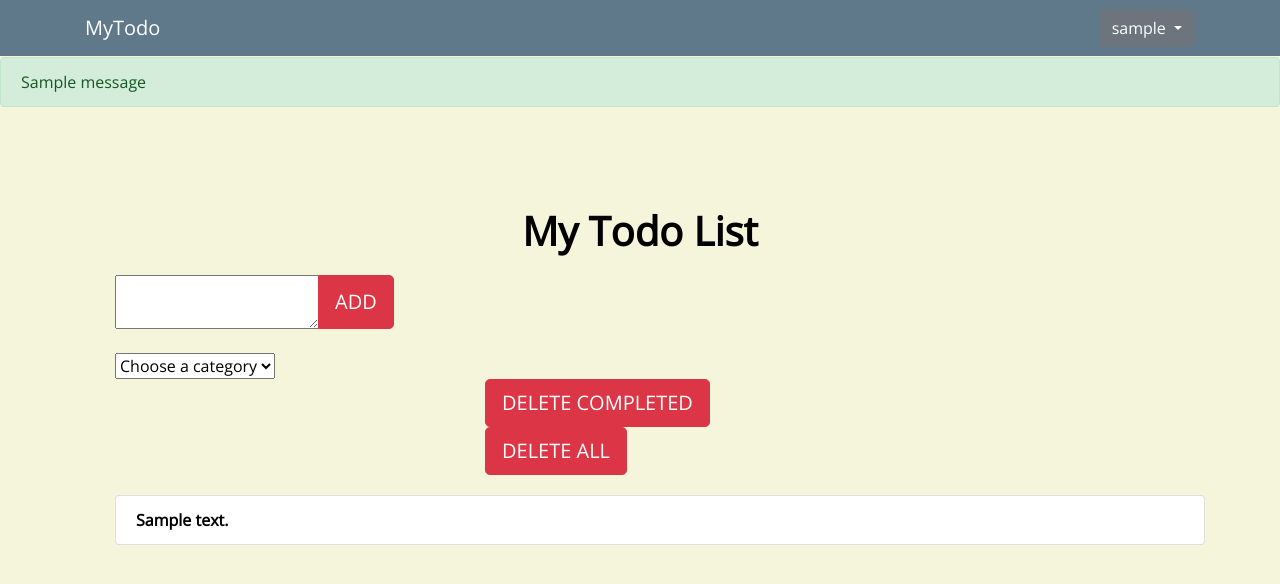
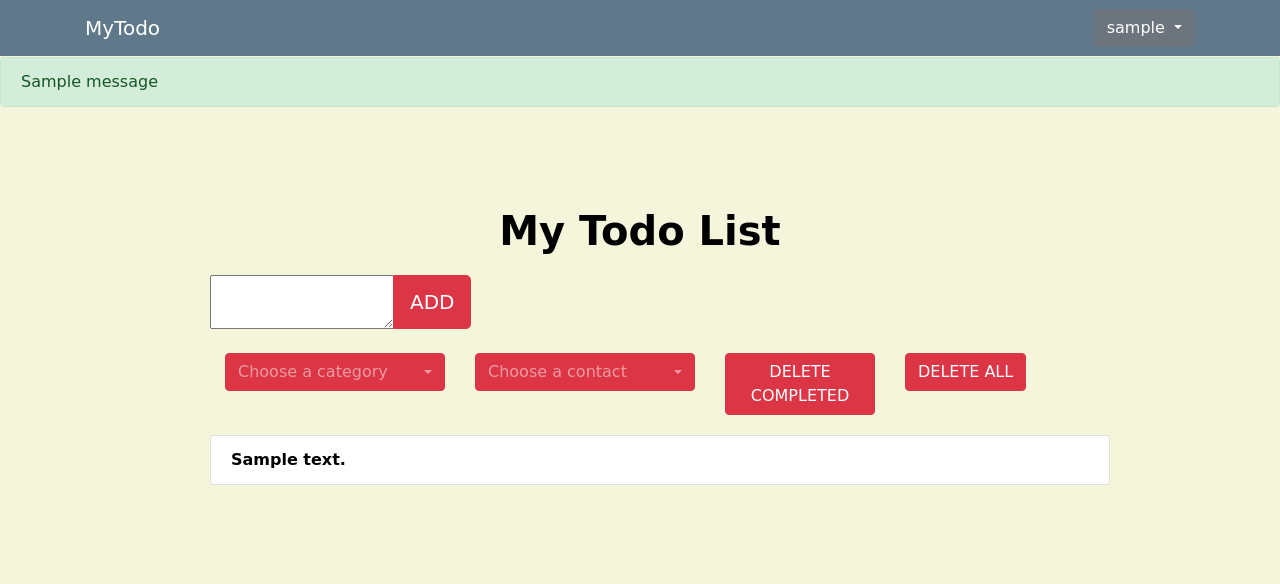
Before and after one commit to migues3/Django-Todo-Website, a Django app: template templates/main/index.html in a window 1280 px wide. Shown: the top 584 px of the page. Run offline with Django 3.2, Linux system fonts and the light colour scheme; a user stored in the database is signed in; tables that the repository leaves empty hold one stand-in row (values such as "Sample post"); the template is opened without the code that fills it: most values are stand-ins (such as "Sample title", 1, 10 or a date in 2020); one stand-in notice (Sample message) is shown; form fields are guessed from the names that the template uses; some libraries are stand-ins or nearby versions.

Commit message:
Added feature where users can add contacts and label their todos with categories

```diff
--- a/forms.py
+++ b/forms.py
@@ -14,3 +14,8 @@ class RegisterForm(UserCreationForm):
     class Meta:
         model = User
         fields = ['username', 'email', 'password1', 'password2']
+
+class ContactForm(forms.Form):
+    first_name = forms.CharField(max_length=50, widget=forms.TextInput(attrs={'placeholder': 'First name of contact'}))
+    last_name = forms.CharField(max_length=50, widget=forms.TextInput(attrs={'placeholder': 'Last name of contact'}))
+    email = forms.EmailField(widget=forms.TextInput(attrs={'type': 'email','placeholder': ('E-mail address')}))
--- a/static/main/style.css
+++ b/static/main/style.css
@@ -27,19 +27,9 @@
     padding-right: 40px;
 }
 
-.delcompleted {
-    margin-top: 20px;
-    margin-left: 410px;
-}
-
-.delall {
-    margin-top: 20px;
-    margin-left: 10px;
-}
-
 .todo-complete {
     text-decoration: line-through;
-    color: red;
+    color: #dc3545;
     font-weight: bold;
 }
 
@@ -50,7 +40,7 @@
 
 .noncomplete:hover {
     text-decoration: line-through;
-    color: red;
+    color: #dc3545 ;
     font-weight: bold;
 }
 
@@ -67,6 +57,10 @@
     font-weight: normal;
     text-transform: uppercase;
     margin-right: 20px;
+}
+
+.todo-category- {
+    background: transparent;
 }
 
 .todo-category-Home {
@@ -92,19 +86,20 @@
 /* CSS for body/home page */
 body {
     background-color: beige;
-    font-family: 'Open Sans', 'sans-serif';
+    font-family: 'Comic Sans MS', 'sans-serif';
 }
 
 .main_title {
     color: black;
     font-weight: bold;
     text-align: center;
+    font-family: "Comic Sans MS";
 }
 
 .container-fluid {
     margin-top: 100px;
-    padding-left: 75px;
-    padding-right: 75px;
+    padding-left: 170px;
+    padding-right: 170px;
 }
 
 .alert {
@@ -130,3 +125,24 @@ body {
 .todo-list {
     margin-top: 20px;
 }
+
+.contact-email {
+    margin-left: 30px;
+}
+
+.contact-title {
+    text-align: center;
+}
+
+/* Contact Page */
+.contact-list a {
+    text-decoration: none;
+}
+
+.contact-list li {
+    color: black;
+}
+
+.contact-list li:hover {
+    color: #dc3545
+}
--- a/templates/main/base.html
+++ b/templates/main/base.html
@@ -10,6 +10,16 @@
     <link rel="stylesheet" href="https://stackpath.bootstrapcdn.com/bootstrap/4.3.1/css/bootstrap.min.css" integrity="sha384-ggOyR0iXCbMQv3Xipma34MD+dH/1fQ784/j6cY/iJTQUOhcWr7x9JvoRxT2MZw1T" crossorigin="anonymous">
     <link rel="stylesheet" href="{% static 'main/style.css' %}">
     <link href="https://fonts.googleapis.com/css?family=Open+Sans&display=swap" rel="stylesheet">
+    <!-- Bootstrap-Select -->
+    <link rel="stylesheet" href="https://cdn.jsdelivr.net/npm/bootstrap-select@1.13.9/dist/css/bootstrap-select.min.css">
+
+    <!-- Bootstrap Javascript and JQuery -->
+    <script src="https://code.jquery.com/jquery-3.3.1.slim.min.js" integrity="sha384-q8i/X+965DzO0rT7abK41JStQIAqVgRVzpbzo5smXKp4YfRvH+8abtTE1Pi6jizo" crossorigin="anonymous"></script>
+    <script src="https://cdnjs.cloudflare.com/ajax/libs/popper.js/1.14.7/umd/popper.min.js" integrity="sha384-UO2eT0CpHqdSJQ6hJty5KVphtPhzWj9WO1clHTMGa3JDZwrnQq4sF86dIHNDz0W1" crossorigin="anonymous"></script>
+    <script src="https://stackpath.bootstrapcdn.com/bootstrap/4.3.1/js/bootstrap.min.js" integrity="sha384-JjSmVgyd0p3pXB1rRibZUAYoIIy6OrQ6VrjIEaFf/nJGzIxFDsf4x0xIM+B07jRM" crossorigin="anonymous"></script>
+    <!-- Bootstrap-Select -->
+    <script src="https://cdn.jsdelivr.net/npm/bootstrap-select@1.13.9/dist/js/bootstrap-select.min.js"></script>
+    <script src="https://cdn.jsdelivr.net/npm/bootstrap-select@1.13.9/dist/js/i18n/defaults-*.min.js"></script>
 
     <!-- We are going to need to change the title so that it works for all out html files -->
     {% if title %}
@@ -31,11 +41,11 @@
                             {{ user.username }}
                         </button>
                         <div class="dropdown-menu" aria-labelledby="dropdownMenuButton">
-                        <a class="dropdown-item" href="#">Edit Categories</a>
-                        <a class="dropdown-item" href="#">Edit Contacts</a>
-                        <div class="dropdown-divider"></div>
-                        <a class="dropdown-item" href="{% url 'logout' %}">Logout</a>
-                        <a class="dropdown-item" href="{% url 'password_reset' %}">Change Password</a>
+                            <a class="dropdown-item" href="{% url 'index' %}">Home</a>
+                            <a class="dropdown-item" href="{% url 'contacts' %}">Edit Contacts</a>
+                            <div class="dropdown-divider"></div>
+                            <a class="dropdown-item" href="{% url 'logout' %}">Logout</a>
+                            <a class="dropdown-item" href="{% url 'password_reset' %}">Change Password</a>
                         </div>
                     </div>
                 {% else %}
--- a/templates/main/index.html
+++ b/templates/main/index.html
@@ -3,8 +3,9 @@
     <div class="container-fluid">
         <h1 class="main_title">My Todo List</h1>
 
-        <form class="todo_form" action="/add" method="POST">
+        <form class="todo_form" action="{% url 'add' %}" method="POST">
             {% csrf_token %}
+
             <div class="input-group input-group-lg">
                 {{ form.text }}
                 <div class="input-group-append">
@@ -14,19 +15,58 @@
 
             <br>
 
-            <div class="inputCategory">
-                <select name="category_select">
-                    <option>Choose a category</option>
-                    {% for category in categories %}
-                        <option class="" value="{{ category }}" name="{{ category }}">{{ category }}</option>
-                    {% endfor %}
-                </select>
+            <div class="container">
+                <div class="row">
+                    <div class="col">
+                        <div class="inputCategory">
+                            <select class="selectpicker" data-style="btn-danger" name="category_select" title="Choose a category" data-live-search="true">
+                                {% for category in categories %}
+                                    <option value="{{ category }}" data-tokens="{{ category }}">{{ category }}</option>
+                                {% endfor %}
+                            </select>
+                        </div>
+                    </div>
+
+                    <div class="col">
+                        <div class="inputContact">
+                            <select class="selectpicker" data-style="btn-danger" name="contact_select" title="Choose a contact" data-live-search="true" multiple>
+                                {% for contact in contacts %}
+                                    <option value="{{ contact.id }}" data-tokens="{{ contact }}">{{ contact }}</option>
+                                {% endfor %}
+                            </select>
+                        </div>
+                    </div>
+
+                    <div class="col">
+                        <button class="btn btn-danger" name="delcompleted" type="submit">DELETE COMPLETED</button>
+                    </div>
+                    <div class="col">
+                        <a href="#" data-toggle="modal" data-target="#Modal"><button class="btn btn-danger">DELETE ALL</button></a>
+                    </div>
+
+                    <!-- Modal for delete all button -->
+                    <div class="modal fade" id="Modal" tabindex="-1" role="dialog" aria-labelledby="ModalLabel" aria-hidden="true">
+                        <div class="modal-dialog" role="document">
+                          <div class="modal-content">
+                            <div class="modal-header">
+                              <h5 class="modal-title" id="exampleModalLabel">Delete All</h5>
+                              <button type="button" class="close" data-dismiss="modal" aria-label="Close">
+                                <span aria-hidden="true">&times;</span>
+                              </button>
+                            </div>
+                            <div class="modal-body">
+                              Are you sure want to delete all your todos?
+                            </div>
+                            <div class="modal-footer">
+                              <button type="button" class="btn btn-secondary" data-dismiss="modal">Cancel</button>
+                              <button class="btn btn-danger" name="delall" type="submit">Delete All</button>
+                            </div>
+                          </div>
+                        </div>
+                    </div>
+                </div>
             </div>
-
         </form>
-
-        <a href="{% url 'deletecompleted' %}" class="delcompleted"><button class="btn btn-danger btn-lg" type="submit">DELETE COMPLETED</button></a>
-        <a href="{% url 'deleteall' %}" class="delcompleted"><button class="btn btn-danger btn-lg" type="submit">DELETE ALL</button></a>
 
         <ul class="todo-list">
             {% for todo in todo_list %}
--- a/templates/main/register.html
+++ b/templates/main/register.html
@@ -14,7 +14,7 @@
         </form>
         <div class="border-top pt-3">
             <small class="text-muted">
-                Already have an account? <a class="ml-2" href="/login">Log in</a>
+                Already have an account? <a class="ml-2" href="{% url 'login' %}">Log in</a>
             </small>
         </div>
     </div>
--- a/urls.py
+++ b/urls.py
@@ -7,8 +7,9 @@ urlpatterns = [
     path('', views.index, name = 'index'),
     path('add', views.add, name = "add"),
     path('complete/<todo_id>', views.complete, name = 'complete'),
-    path('deletecompleted', views.deletecompleted, name = 'deletecompleted'),
-    path('deleteall', views.deleteall, name = "deleteall"),
+    path('contacts', views.contacts, name='contacts'),
+    path('editcontacts', views.editcontacts, name='editcontacts'),
+    path('deletecontact/<contact_id>', views.deletecontact, name='deletecontact'),
     path('login', auth_views.LoginView.as_view(template_name="main/login.html"), name = "login"),
     path('logout', auth_views.LogoutView.as_view(template_name="main/logout.html"), name = "logout"),
     path('register', views.register, name = "register"),
```
Also changed, not shown: templates/main/contacts.html (added, +53 -0 lines), tools.py (added, +15 -0 lines), views.py (+41 -21 lines).
